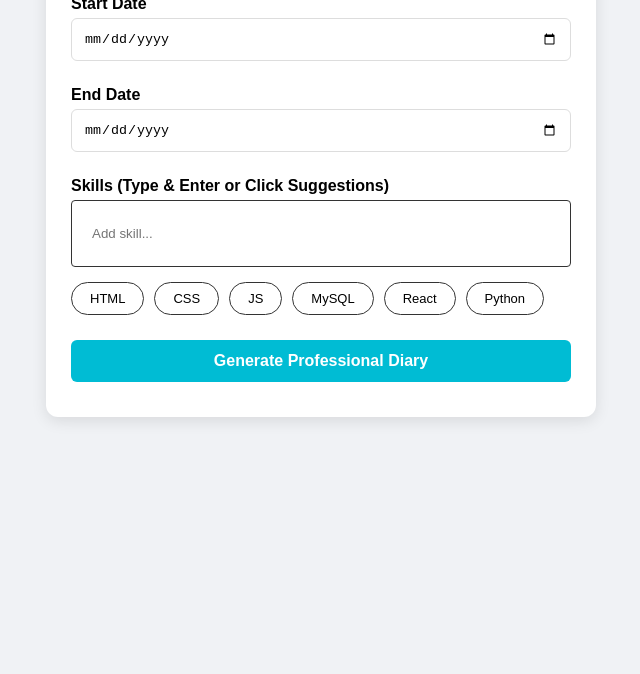
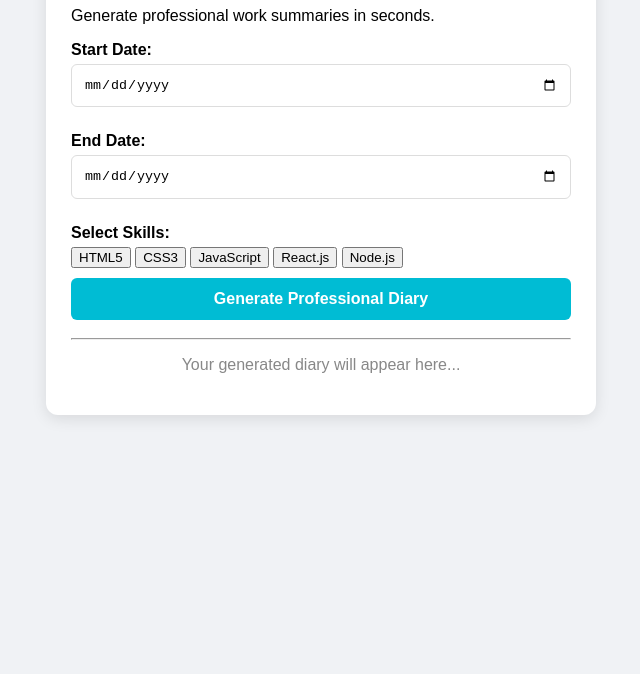
Before and after one commit to Lalith86185/internship-diary, a website: page frontened/index.html in a window 1280 px wide. Shown: the part 126-800 px from the top of the page, without its empty margins (319-959 px from the left). Drawn offline with Linux system fonts and the light colour scheme.

Commit message:
Refactor index.html for improved structure and styling
Updated the layout and structure of the HTML file, including new header and input sections.

```diff
--- a/frontened/index.html
+++ b/frontened/index.html
@@ -2,38 +2,51 @@
 <html lang="en">
 <head>
     <meta charset="UTF-8">
+    <meta name="viewport" content="width=device-width, initial-scale=1.0">
     <title>AI Internship Diary Generator</title>
     <link rel="stylesheet" href="style.css">
 </head>
 <body>
 
     <div class="container">
-    <h2>Internship Diary Generator</h2>
+        <header>
+            <h1>Internship Diary Generator</h1>
+            <p>Generate professional work summaries in seconds.</p>
+        </header>
 
-    <label>Start Date</label>
+        <div class="input-section">
+            <div class="field">
+                <label for="start">Start Date:</label>
                 <input type="date" id="start">
-
-    <label>End Date</label>
-    <input type="date" id="end">
-
-    <label>Skills (Type & Enter or Click Suggestions)</label>
-    <div class="sketch-box" id="sketchBox">
-        <div id="pillsContainer"></div>
-        <input type="text" id="skillInput" placeholder="Add skill...">
             </div>
 
-    <div class="suggestion-row">
-        <div class="oval" onclick="addSkill('HTML')">HTML</div>
-        <div class="oval" onclick="addSkill('CSS')">CSS</div>
-        <div class="oval" onclick="addSkill('JS')">JS</div>
-        <div class="oval" onclick="addSkill('MySQL')">MySQL</div>
-        <div class="oval" onclick="addSkill('React')">React</div>
-        <div class="oval" onclick="addSkill('Python')">Python</div>
+            <div class="field">
+                <label for="end">End Date:</label>
+                <input type="date" id="end">
             </div>
 
-    <button class="generate-btn" onclick="generate()">Generate Professional Diary</button>
+            <div class="field">
+                <label>Select Skills:</label>
+                <div class="skill-suggestions">
+                    <button onclick="addSkill('HTML5')">HTML5</button>
+                    <button onclick="addSkill('CSS3')">CSS3</button>
+                    <button onclick="addSkill('JavaScript')">JavaScript</button>
+                    <button onclick="addSkill('React.js')">React.js</button>
+                    <button onclick="addSkill('Node.js')">Node.js</button>
+                </div>
+                <div id="pillsContainer" class="pills-container"></div>
+            </div>
 
-    <div id="output"></div>
+            <button class="generate-btn" onclick="generate()">
+                Generate Professional Diary
+            </button>
+        </div>
+
+        <hr>
+
+        <div id="output" class="output-area">
+            <p style="text-align: center; color: #888;">Your generated diary will appear here...</p>
+        </div>
     </div>
 
     <script src="script.js"></script>
```
Lines whose indentation alone changed are shown as unchanged.
